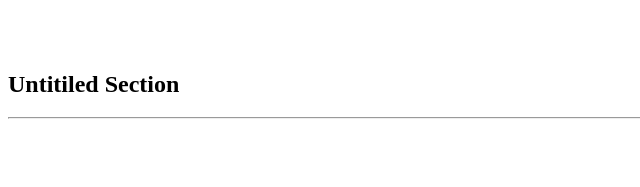
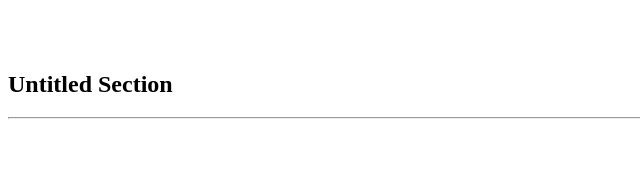
Before and after one commit to Rounak2021/Basic-HTML-Assignment, a plain HTML site: page DEC 31/wiki.html in a window 1280 px wide. Shown: the part 1573-1760 px from the top of the page, 0-640 px from the left. Drawn offline with Linux system fonts and the light colour scheme.

Commit message:
geekster wiki

```diff
--- a/DEC 31/wiki.html
+++ b/DEC 31/wiki.html
@@ -177,7 +177,7 @@
         <br/>
         <br/>
 
-        <h2>Untitiled Section</h2>
+        <h2>Untitled Section</h2>
         <hr/>
         <br/>
         <br/>
```
